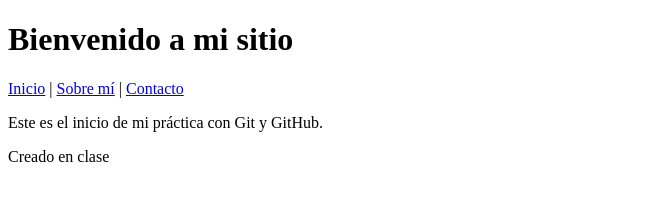
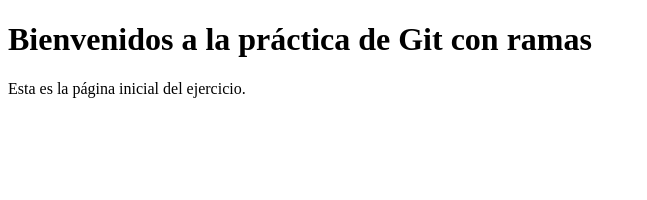
Before and after one commit to FabrizioRodriguez-Tech/practica-web, a plain HTML site: page index.html in a window 1280 px wide. Shown: the whole page, without its empty margins (0-647 px from the left). Drawn offline with Linux system fonts and the light colour scheme.

Commit message:
Mejora del título principal

```diff
--- a/index.html
+++ b/index.html
@@ -1,23 +1,12 @@
 <!DOCTYPE html>
-<html>
+<html lang="es">
 <head>
-<title>Mi sitio web</title>
-<link rel="stylesheet" href="css/style.css">
+<meta charset="UTF-8">
+<title>Práctica Git y GitHub</title>
+<link rel="stylesheet" href="styles.css">
 </head>
 <body>
-<header>
-<h1>Bienvenido a mi sitio</h1>
-</header>
-<nav>
-<a href="index.html">Inicio</a> |
-<a href="about.html">Sobre mí</a> |
-<a href="contact.html">Contacto</a>
-</nav>
-<main>
-<p>Este es el inicio de mi práctica con Git y GitHub.</p>
-</main>
-<footer>
-<p>Creado en clase </p>
-</footer>
-<script src="js/script.js"></script>
+<h1>Bienvenidos a la práctica de Git con ramas</h1>
+<p>Esta es la página inicial del ejercicio.</p>
 </body>
+</html>
```
